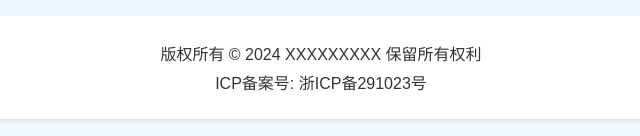
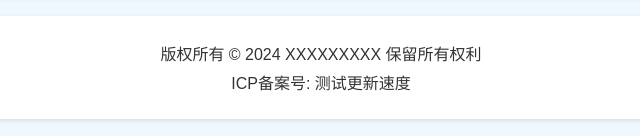
Before and after one commit to dldc666/AudioEvE.github.io, a plain HTML site: page index.html in a window 1280 px wide. Shown: the part 728-864 px from the top of the page, 319-959 px from the left. Drawn offline with Linux system fonts and the light colour scheme.

Commit message:
Update index.html
Signed-off-by: dldc666 <321847123@qq.com>

```diff
--- a/index.html
+++ b/index.html
@@ -116,7 +116,7 @@
 
         <footer class="footer">
             <p>版权所有 © 2024 XXXXXXXXX 保留所有权利</p>
-            <p>ICP备案号: 浙ICP备291023号</p>
+            <p>ICP备案号: 测试更新速度</p>
         </footer>
     </div>
 
```
